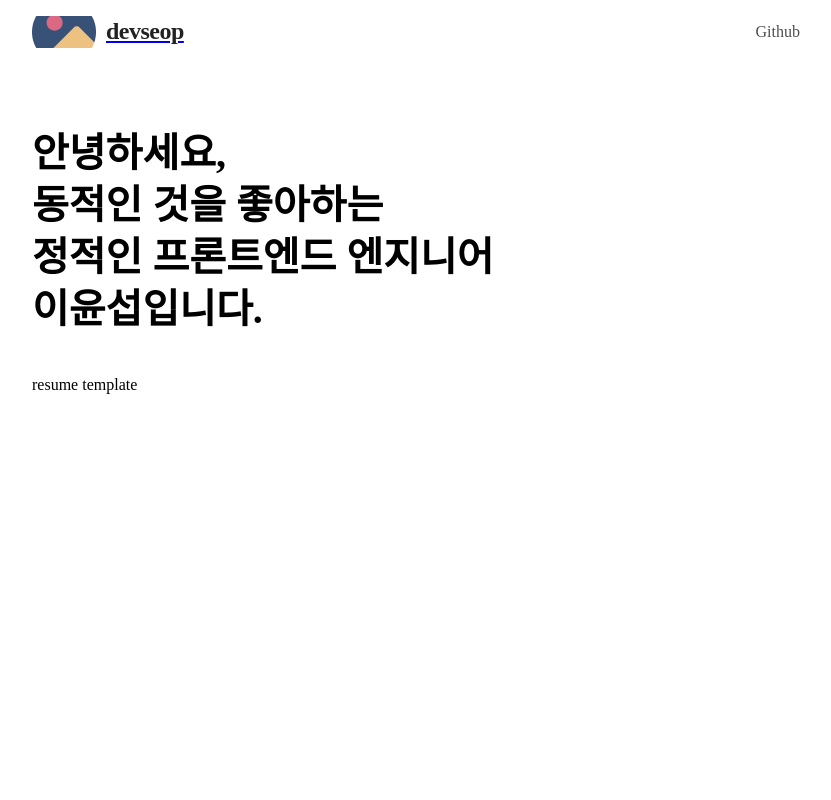
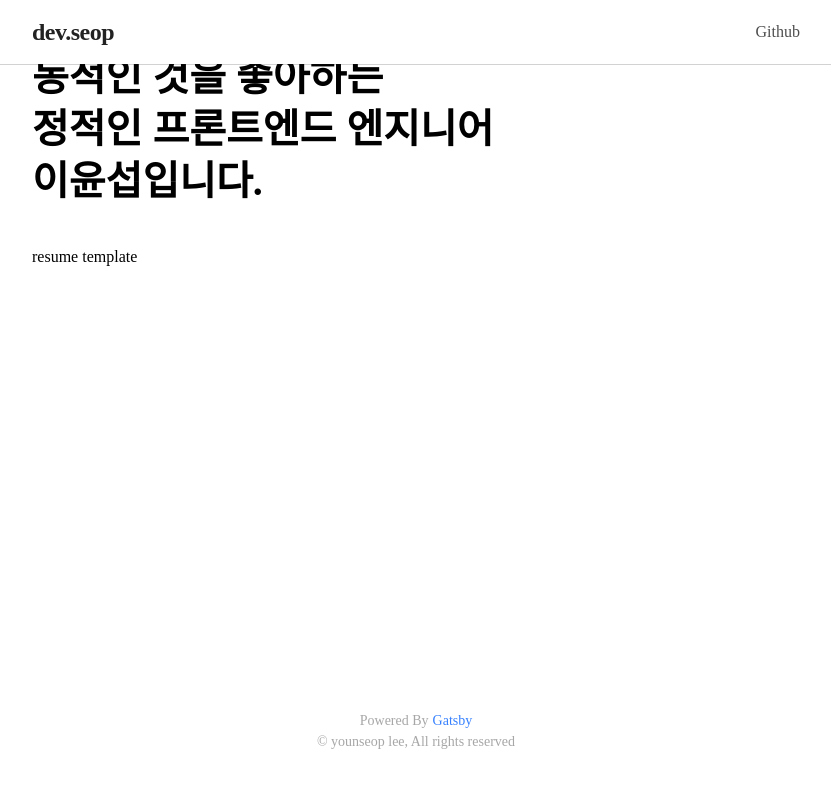
Before and after one commit to devseop/seopchive, a Gatsby site: page /resume in a window 1280 px wide. Shown: the whole page, without its empty margins (224-1055 px from the left). Built offline with nearby package versions, Linux system fonts and the light colour scheme; Gatsby itself is replaced by a stand-in of ours; a web font is replaced by a local one.

Commit message:
:lipstick: 블로그 UI 수정 및 일부 기능 테스트
1. 네이게이션바 스타일 수정, 포스트 페이지에서도 네비게이션바를 확인할 수 있도록 구조 변경

```diff
--- a/gatsby-config.js
+++ b/gatsby-config.js
@@ -9,7 +9,7 @@
  */
 module.exports = {
   siteMetadata: {
-    title: `devseop`,
+    title: `dev.seop`,
     description: `devseop blog`,
     author: `devseop`,
     siteUrl: `https://devseop.github.io`,
@@ -61,6 +61,18 @@ module.exports = {
       options: {
         plugins: [
           {
+            resolve: `gatsby-remark-autolink-headers`,
+            options: {
+              offsetY: `100`,
+              icon: `<svg aria-hidden="true" height="20" version="1.1" viewBox="0 0 16 16" width="20"><path fill-rule="evenodd" d="M4 9h1v1H4c-1.5 0-3-1.69-3-3.5S2.55 3 4 3h4c1.45 0 3 1.69 3 3.5 0 1.41-.91 2.72-2 3.25V8.59c.58-.45 1-1.27 1-2.09C10 5.22 8.98 4 8 4H4c-.98 0-2 1.22-2 2.5S3 9 4 9zm9-3h-1v1h1c1 0 2 1.22 2 2.5S13.98 12 13 12H9c-.98 0-2-1.22-2-2.5 0-.83.42-1.64 1-2.09V6.25c-1.09.53-2 1.84-2 3.25C6 11.31 7.55 13 9 13h4c1.45 0 3-1.69 3-3.5S14.5 6 13 6z"></path></svg>`,
+              className: `custom-class`,
+              maintainCase: true,
+              removeAccents: true,
+              isIconAfterHeader: false,
+              elements: [`h1`, `h2`],
+            },
+          },
+          {
             resolve: 'gatsby-remark-smartypants',
             options: {
               dashes: 'oldschool',
--- a/package.json
+++ b/package.json
@@ -25,6 +25,7 @@
     "gatsby-plugin-sharp": "^5.6.0",
     "gatsby-plugin-sitemap": "^6.6.0",
     "gatsby-plugin-typescript": "^5.6.0",
+    "gatsby-remark-autolink-headers": "^6.7.0",
     "gatsby-remark-copy-linked-files": "^6.6.0",
     "gatsby-remark-external-links": "^0.0.4",
     "gatsby-remark-images": "^7.6.0",
--- a/src/components/Common/Footer.tsx
+++ b/src/components/Common/Footer.tsx
@@ -5,12 +5,11 @@ import { Link } from 'gatsby';
 const FooterWrapper = styled.footer`
   place-items: center;
   margin-top: auto;
-  padding: 44px 0;
+  padding: 80px 0 48px;
   font-size: 14px;
   text-align: center;
   line-height: 1.45;
   color: rgba(34, 34, 34, 0.4);
-  }
 `;
 
 const Footer: FunctionComponent = () => {
--- a/src/components/Common/Template.tsx
+++ b/src/components/Common/Template.tsx
@@ -30,6 +30,10 @@ const Template: FunctionComponent<TemplateProps> = ({
       <Helmet>
         <title>{title}</title>
 
+        <link rel="shortcut icon" href="favicon.ico" />
+        <link rel="icon" href="favicon.ico" />
+        <link rel="icon" type="image/png" href="favicon.ico" sizes="16x16" />
+
         <meta name="description" content={description} />
         <meta name="viewport" content="width=device-width, initial-scale=1.0" />
         <meta httpEquiv="Content-Type" content="text/html;charset=UTF-8" />
--- a/src/components/Main/Navbar.tsx
+++ b/src/components/Main/Navbar.tsx
@@ -1,33 +1,45 @@
-import React, { FunctionComponent } from 'react';
+import React from 'react';
 import styled from '@emotion/styled';
-import { IGatsbyImageData } from 'gatsby-plugin-image';
-import BlogLogoImage from './BlogLogoImage';
+// import { IGatsbyImageData } from 'gatsby-plugin-image';
+// import BlogLogoImage from './BlogLogoImage';
 import { Link } from 'gatsby';
 
-export type IntroductionProps = {
-  // profileImage?: IGatsbyImageData;
-  blogLogoImage: IGatsbyImageData;
-};
+// export type IntroductionProps = {
+//   // profileImage?: IGatsbyImageData;
+//   blogLogoImage: IGatsbyImageData;
+// };
 
 const Background = styled.header`
   width: 100%;
-  color: #ffffff;
+  position: fixed;
+  z-index: 100;
+  border-bottom: 0.5px solid rgba(34, 34, 34, 0.2);
 `;
 
-const Wrapper = styled.div`
+const NavbarWrapper = styled.div`
+  max-width: 768px;
   display: flex;
-  flex-direction: row;
+  align-items: center;
   justify-content: space-between;
-  align-items: center;
-  width: 768px;
-  margin: 16px auto;
+  margin: 0 auto;
+  padding: 16px 0;
+  background-color: #fff;
+`;
 
-  @media (max-width: 768px) {
-    width: 100%;
-    height: 300px;
-    padding: 0 20px;
-  }
-`;
+// const Wrapper = styled.div`
+//   display: flex;
+//   flex-direction: row;
+//   justify-content: space-between;
+//   align-items: center;
+//   width: 768px;
+//   margin: 16px auto;
+
+//   @media (max-width: 768px) {
+//     width: 100%;
+//     height: 300px;
+//     padding: 0 20px;
+//   }
+// `;
 
 const WordMark = styled.span`
   color: rgba(34, 34, 34, 1);
@@ -35,8 +47,8 @@ const WordMark = styled.span`
   font-weight: 600;
   line-height: 1;
   letter-spacing: -0.5px;
-  margin-left: 10px;
-  margin-top: -2px;
+  /* margin-left: 10px;
+  margin-top: -2px; */
 `;
 
 const MenuWrapper = styled.div`
@@ -59,16 +71,12 @@ const MenuLink = styled(Link)`
   }
 `;
 
-const Navbar: FunctionComponent<IntroductionProps> = ({ blogLogoImage }) => {
+const Navbar = () => {
   return (
     <Background>
-      <Wrapper>
-        {/* <ProfileImage profileImage={profileImage} /> */}
+      <NavbarWrapper>
         <Link to="/">
-          <div style={{ display: 'flex', alignItems: 'center' }}>
-            <BlogLogoImage blogLogoImage={blogLogoImage} />
-            <WordMark>devseop</WordMark>
-          </div>
+          <WordMark>dev.seop</WordMark>
         </Link>
         <MenuWrapper>
           {/* <MenuLink to="/">Posts</MenuLink> */}
@@ -77,7 +85,7 @@ const Navbar: FunctionComponent<IntroductionProps> = ({ blogLogoImage }) => {
             Github
           </MenuLink>
         </MenuWrapper>
-      </Wrapper>
+      </NavbarWrapper>
     </Background>
   );
 };
--- a/src/components/Main/PostList.tsx
+++ b/src/components/Main/PostList.tsx
@@ -16,7 +16,7 @@
   flex-direction: column;
   gap: 40px;
   width: 768px;
-  margin: 80px auto 0;
+  margin: 120px auto 0;
 
   @media (max-width: 768px) {
     grid-template-columns: 1fr;
--- a/src/components/Post/PostHead.tsx
+++ b/src/components/Post/PostHead.tsx
@@ -47,7 +47,7 @@ const BackgroundImage = styled(GatsbyImage)`
   width: 768px;
   height: 350px;
   object-fit: cover;
-  margin: 80px auto 12px;
+  margin: 120px auto 12px;
   border-radius: 16px;
 
   @media (max-width: 768px) {
--- a/src/pages/index.tsx
+++ b/src/pages/index.tsx
@@ -85,7 +85,7 @@ const IndexPage: FunctionComponent<IndexPageProps> = ({
       url={siteUrl}
       image={publicURL}
     >
-      <Navbar blogLogoImage={gatsbyImageData} />
+      <Navbar />
       {/* <CategoryList
         selectedCategory={selectedCategory}
         categoryList={categoryList}
--- a/src/pages/resume.tsx
+++ b/src/pages/resume.tsx
@@ -5,22 +5,35 @@ import { Global, css } from '@emotion/react';
 import Navbar from 'components/Main/Navbar';
 import { IGatsbyImageData } from 'gatsby-plugin-image';
 import ResumeTemplate from 'components/Resume/resume_template';
+import Template from 'components/Common/Template';
 
-const globalStyle = css`
-  * {
-    padding: 0;
-    margin: 0;
-    box-sizing: border-box;
-    font-family: 'Pretendard', san-serif;
-  }
-`;
+type ResumePageProps = {
+  location: {
+    search: string;
+  };
+  data: {
+    site: {
+      siteMetadata: {
+        title: string;
+        description: string;
+        siteUrl: string;
+      };
+    };
+    file: {
+      childImageSharp: {
+        gatsbyImageData: IGatsbyImageData;
+      };
+      publicURL: string;
+    };
+  };
+};
 
 const ResumeWrapper = styled.section`
   display: flex;
   flex-direction: column;
   gap: 40px;
   width: 768px;
-  margin: 80px auto 0;
+  margin: 0 auto;
 
   @media (max-width: 768px) {
     grid-template-columns: 1fr;
@@ -36,20 +49,15 @@ const HeadLine = styled.h2`
   line-height: 1.3;
 `;
 
-type ResumePageProps = {
+const ResumePage: FunctionComponent<ResumePageProps> = ({
+  location: { search },
   data: {
-    file: {
-      childImageSharp: {
-        gatsbyImageData: IGatsbyImageData;
-      };
-    };
-  };
-};
-
-const ResumePage: FunctionComponent<ResumePageProps> = ({
-  data: {
+    site: {
+      siteMetadata: { title, description, siteUrl },
+    },
     file: {
       childImageSharp: { gatsbyImageData },
+      publicURL,
     },
   },
 }) => {
@@ -57,24 +65,37 @@ const ResumePage: FunctionComponent<ResumePageProps> = ({
     '안녕하세요,\n동적인 것을 좋아하는\n정적인 프론트엔드 엔지니어\n이윤섭입니다.';
 
   return (
-    <div>
-      <Global styles={globalStyle} />
-      <Navbar blogLogoImage={gatsbyImageData} />
+    <Template
+      title={title}
+      description={description}
+      url={siteUrl}
+      image={publicURL}
+    >
+      <Navbar />
+
       <ResumeWrapper>
         <HeadLine>{headLineText}</HeadLine>
         <ResumeTemplate />
       </ResumeWrapper>
-    </div>
+    </Template>
   );
 };
 
 export default ResumePage;
 
-export const metadataQuery = graphql`
-  {
+export const getTemplate = graphql`
+  query getPostList {
+    site {
+      siteMetadata {
+        title
+        description
+        siteUrl
+      }
+    }
+
     file(name: { eq: "logo" }) {
       childImageSharp {
-        gatsbyImageData(width: 143, height: 32)
+        gatsbyImageData(width: 32, height: 32)
       }
       publicURL
     }
--- a/src/types/PostItem.types.ts
+++ b/src/types/PostItem.types.ts
@@ -26,6 +26,7 @@ export type PostListItemType = {
 export type PostPageItemType = {
   node: {
     html: string;
+    // tableOfContents: string;
     frontmatter: PostFrontmatterType;
   };
 };
```
Also changed, not shown: src/templates/post_template.tsx (+7 -1 lines), static/favicon.ico (added), 1 other file.
